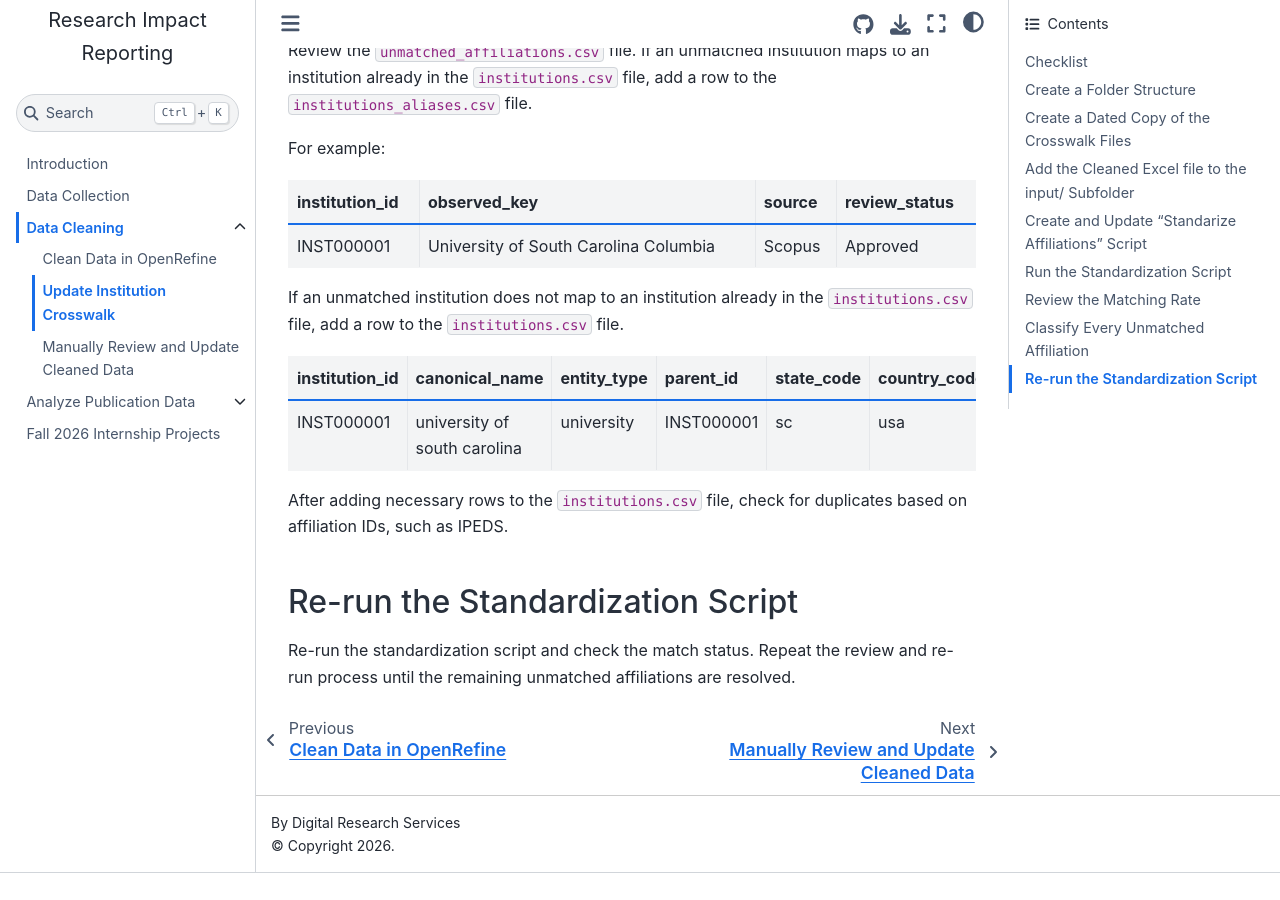
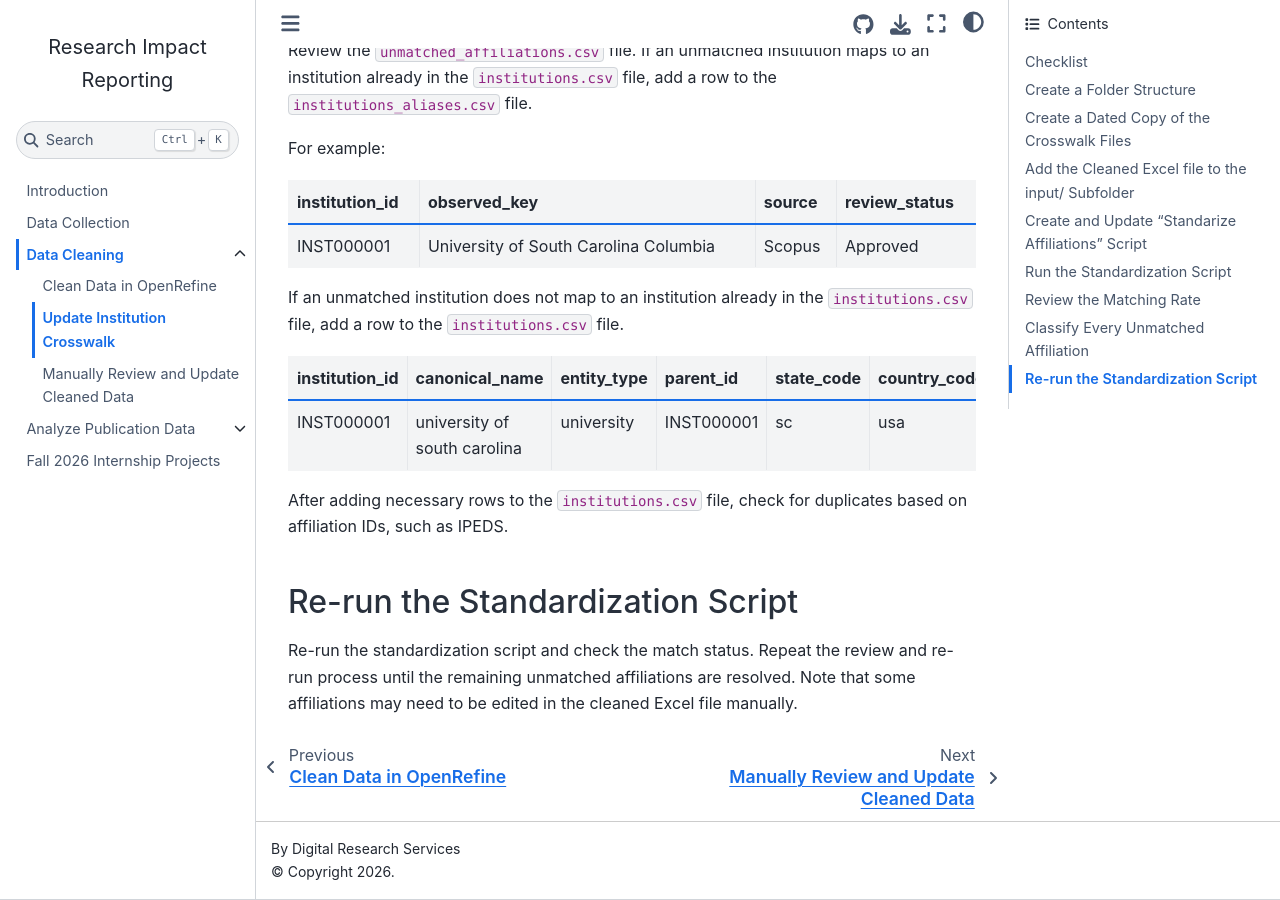
Before and after one commit to vvlooking/research-impact, a Jupyter Book: the page built from website/data-cleaning-crosswalk.md, in a window 1280 px wide and 900 px high, scrolled down 4704 px. Built offline with Jupyter Book 1.0.4 settings and Sphinx 7.4.7 and the Sphinx Book theme 1.1.4, drawn with Linux system fonts in a browser that asks for light colours; pages that are not in the unit, such as notebooks, are missing from menus; before the commit the page ends 5577 px from its top, so only the background shows below that.

Commit message:
Update data cleaning instructions for unmatched affiliations
Added note about manual editing of affiliations in the cleaned Excel file.

```diff
--- a/website/data-cleaning-crosswalk.md
+++ b/website/data-cleaning-crosswalk.md
@@ -226,4 +226,4 @@
 
 ## Re-run the Standardization Script
 
-Re-run the standardization script and check the match status. Repeat the review and re-run process until the remaining unmatched affiliations are resolved.
+Re-run the standardization script and check the match status. Repeat the review and re-run process until the remaining unmatched affiliations are resolved. Note that some affiliations may need to be edited in the cleaned Excel file manually.
```
